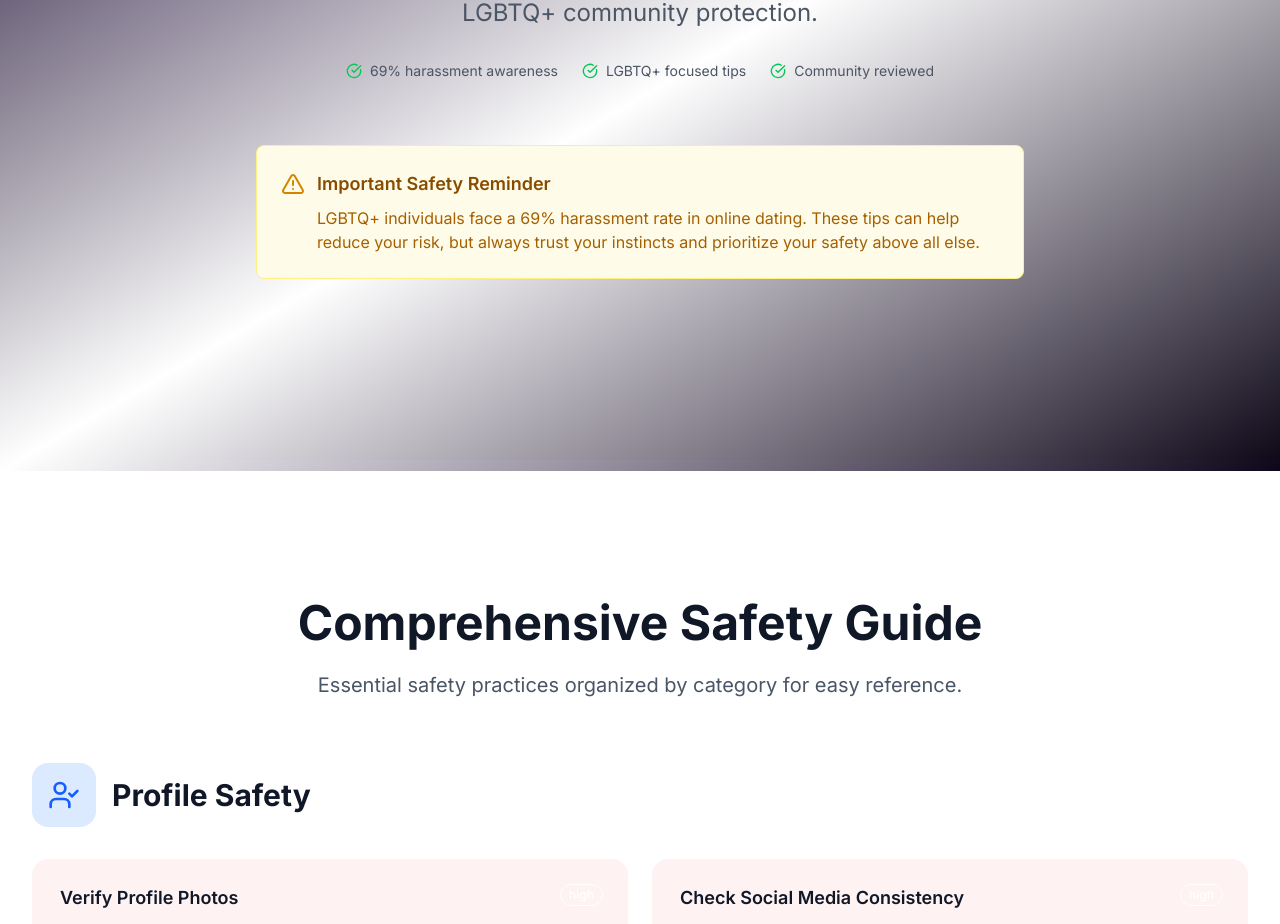
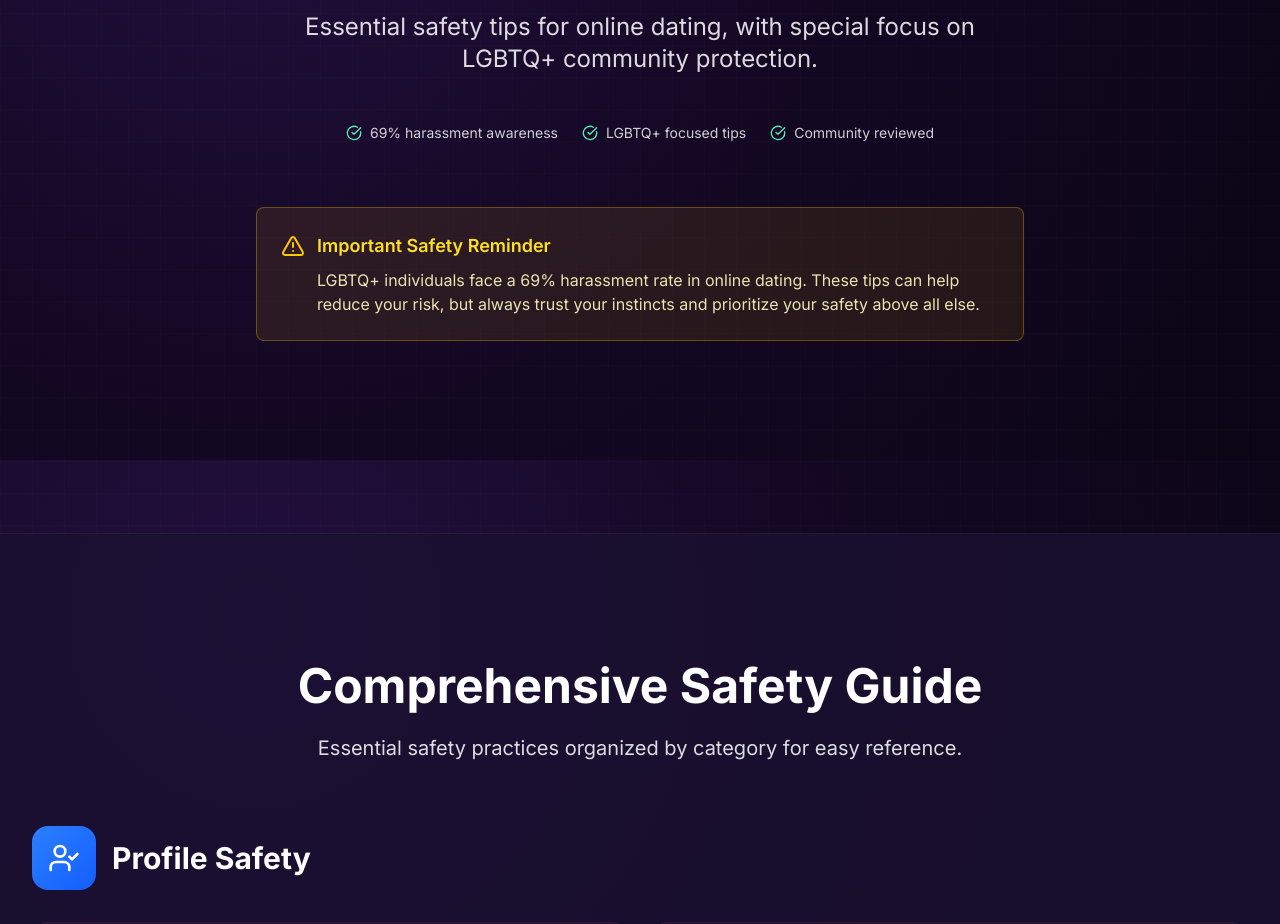
Before and after one commit to calebmills99/guardrV6, a Next.js app in the folder website/: page /safety-tips in a window 1280 px wide. Shown: the part 340-1264 px from the top of the page. Built offline with nearby package versions, Linux system fonts and the light colour scheme.

Commit message:
Update Safety Tips page to dark theme, complete styling updates
Co-authored-by: calebmills99 <161272723+calebmills99@users.noreply.github.com>

```diff
--- a/website/src/app/safety-tips/page.tsx
+++ b/website/src/app/safety-tips/page.tsx
@@ -32,7 +32,7 @@ export default function SafetyTips() {
       title: 'Profile Safety',
       icon: UserCheck,
       color: 'text-blue-600',
-      bgColor: 'bg-blue-100',
+      bgColor: 'from-blue-500 to-blue-600',
       tips: [
         {
           title: 'Verify Profile Photos',
@@ -60,7 +60,7 @@ export default function SafetyTips() {
       title: 'Communication Safety',
       icon: MessageSquare,
       color: 'text-green-600',
-      bgColor: 'bg-green-100',
+      bgColor: 'from-emerald-500 to-emerald-600',
       tips: [
         {
           title: 'Start with App Messaging',
@@ -88,7 +88,7 @@ export default function SafetyTips() {
       title: 'Meeting Safety',
       icon: MapPin,
       color: 'text-purple-600',
-      bgColor: 'bg-purple-100',
+      bgColor: 'from-purple-500 to-purple-600',
       tips: [
         {
           title: 'Meet in Public Places',
@@ -116,7 +116,7 @@ export default function SafetyTips() {
       title: 'LGBTQ+ Specific Safety',
       icon: Heart,
       color: 'text-pink-600',
-      bgColor: 'bg-pink-100',
+      bgColor: 'from-pink-500 to-pink-600',
       tips: [
         {
           title: 'Control Your Coming Out',
@@ -248,66 +248,68 @@ export default function SafetyTips() {
   const getSeverityColor = (severity: string) => {
     switch (severity) {
       case 'high':
-        return 'text-red-600 bg-red-100';
+        return 'text-red-400 bg-red-500/20';
       case 'medium':
-        return 'text-orange-600 bg-orange-100';
+        return 'text-orange-400 bg-orange-500/20';
       default:
-        return 'text-gray-600 bg-gray-100';
+        return 'text-white/70 bg-white/10';
     }
   };
 
   const getImportanceColor = (importance: string) => {
     switch (importance) {
       case 'high':
-        return 'border-red-300 bg-red-50';
+        return 'border-red-400/40 bg-red-500/5';
       case 'medium':
-        return 'border-orange-300 bg-orange-50';
+        return 'border-orange-400/40 bg-orange-500/5';
       default:
-        return 'border-gray-300 bg-gray-50';
+        return 'border-white/20 bg-white/5';
     }
   };
 
   return (
-    <div className="min-h-screen">
+    <div className="min-h-screen text-white">
       {/* Hero Section */}
-      <section className="relative bg-gradient-to-br from-primary-50 via-white to-secondary-50 py-20 lg:py-32 overflow-hidden">
-        <div className="absolute inset-0 bg-grid-pattern opacity-5"></div>
+      <section className="relative overflow-hidden py-24 lg:py-32 bg-hero-night">
+        <div className="absolute inset-0 bg-grid-pattern opacity-40"></div>
+        <div className="absolute -top-20 -left-10 w-96 h-96 rounded-full bg-primary-500/40 blur-hero"></div>
+        <div className="absolute top-40 -right-16 w-[520px] h-[520px] rounded-full bg-secondary-500/35 blur-orb"></div>
 
         <div className="container mx-auto px-4 sm:px-6 lg:px-8 relative z-10">
           <div className="text-center">
-            <div className="w-24 h-1 pride-gradient mx-auto mb-6 rounded-full"></div>
+            <div className="w-28 h-1 pride-gradient mx-auto mb-8 rounded-full shadow-glow-neutral"></div>
 
-            <h1 className="text-5xl lg:text-6xl font-bold text-gray-900 mb-6">
+            <h1 className="text-5xl lg:text-7xl font-bold mb-8 leading-tight">
               Stay <span className="gradient-text">Safe</span> While Dating
             </h1>
 
-            <p className="text-xl lg:text-2xl text-gray-600 mb-8 max-w-3xl mx-auto">
+            <p className="text-xl lg:text-2xl text-white/85 mb-12 max-w-3xl mx-auto">
               Essential safety tips for online dating, with special focus on LGBTQ+ community protection.
             </p>
 
-            <div className="flex flex-wrap justify-center gap-6 mb-16 text-sm text-gray-600">
+            <div className="flex flex-wrap justify-center gap-6 mb-16 text-sm text-white/80">
               <div className="flex items-center gap-2">
-                <CheckCircle className="h-4 w-4 text-green-500" />
+                <CheckCircle className="h-4 w-4 text-emerald-300" />
                 <span>69% harassment awareness</span>
               </div>
               <div className="flex items-center gap-2">
-                <CheckCircle className="h-4 w-4 text-green-500" />
+                <CheckCircle className="h-4 w-4 text-emerald-300" />
                 <span>LGBTQ+ focused tips</span>
               </div>
               <div className="flex items-center gap-2">
-                <CheckCircle className="h-4 w-4 text-green-500" />
+                <CheckCircle className="h-4 w-4 text-emerald-300" />
                 <span>Community reviewed</span>
               </div>
             </div>
 
-            <div className="bg-yellow-50 border border-yellow-200 rounded-lg p-6 max-w-3xl mx-auto mb-16">
+            <div className="bg-yellow-500/10 border border-yellow-400/30 rounded-lg p-6 max-w-3xl mx-auto mb-16">
               <div className="flex items-start gap-3">
-                <AlertTriangle className="h-6 w-6 text-yellow-600 flex-shrink-0 mt-0.5" />
+                <AlertTriangle className="h-6 w-6 text-yellow-400 flex-shrink-0 mt-0.5" />
                 <div className="text-left">
-                  <h3 className="text-lg font-semibold text-yellow-800 mb-2">
+                  <h3 className="text-lg font-semibold text-yellow-300 mb-2">
                     Important Safety Reminder
                   </h3>
-                  <p className="text-yellow-700">
+                  <p className="text-yellow-100/90">
                     LGBTQ+ individuals face a 69% harassment rate in online dating. These tips can help reduce your risk,
                     but always trust your instincts and prioritize your safety above all else.
                   </p>
@@ -319,13 +321,13 @@ export default function SafetyTips() {
       </section>
 
       {/* Safety Categories */}
-      <section className="py-20 lg:py-32 bg-white">
+      <section className="py-20 lg:py-32 bg-[color:var(--surface-200)]/75 border-t border-white/5">
         <div className="container mx-auto px-4 sm:px-6 lg:px-8">
           <div className="text-center mb-16">
-            <h2 className="text-4xl lg:text-5xl font-bold text-gray-900 mb-6">
+            <h2 className="text-4xl lg:text-5xl font-bold text-white mb-6">
               Comprehensive Safety Guide
             </h2>
-            <p className="text-xl text-gray-600 max-w-3xl mx-auto">
+            <p className="text-xl text-white/85 max-w-3xl mx-auto">
               Essential safety practices organized by category for easy reference.
             </p>
           </div>
@@ -337,10 +339,10 @@ export default function SafetyTips() {
               return (
                 <div key={categoryIndex}>
                   <div className="flex items-center gap-4 mb-8">
-                    <div className={`w-16 h-16 rounded-2xl ${category.bgColor} flex items-center justify-center`}>
-                      <Icon className={`h-8 w-8 ${category.color}`} />
+                    <div className={`w-16 h-16 rounded-2xl bg-gradient-to-br ${category.bgColor} flex items-center justify-center`}>
+                      <Icon className={`h-8 w-8 text-white`} />
                     </div>
-                    <h3 className="text-3xl font-bold text-gray-900">
+                    <h3 className="text-3xl font-bold text-white">
                       {category.title}
                     </h3>
                   </div>
@@ -353,7 +355,7 @@ export default function SafetyTips() {
                         hover
                       >
                         <div className="flex items-start justify-between mb-3">
-                          <h4 className="text-lg font-semibold text-gray-900">
+                          <h4 className="text-lg font-semibold text-white">
                             {tip.title}
                           </h4>
                           <Badge
@@ -364,7 +366,7 @@ export default function SafetyTips() {
                             {tip.importance}
                           </Badge>
                         </div>
-                        <p className="text-gray-600">
+                        <p className="text-white/85">
                           {tip.description}
                         </p>
                       </Card>
@@ -378,13 +380,13 @@ export default function SafetyTips() {
       </section>
 
       {/* Red Flags Section */}
-      <section className="py-20 lg:py-32 bg-gray-50">
+      <section className="py-20 lg:py-32 bg-[color:var(--surface-300)]/70 border-y border-white/5">
         <div className="container mx-auto px-4 sm:px-6 lg:px-8">
           <div className="text-center mb-16">
-            <h2 className="text-4xl lg:text-5xl font-bold text-gray-900 mb-6">
+            <h2 className="text-4xl lg:text-5xl font-bold text-white mb-6">
               Red Flags to Watch For
             </h2>
-            <p className="text-xl text-gray-600 max-w-3xl mx-auto">
+            <p className="text-xl text-white/85 max-w-3xl mx-auto">
               Warning signs that indicate potential danger or deception.
             </p>
           </div>
@@ -394,8 +396,8 @@ export default function SafetyTips() {
               <Card key={index} className="h-full" hover>
                 <div className="flex items-start justify-between mb-3">
                   <div className="flex items-start gap-3">
-                    <Flag className="h-5 w-5 text-red-600 flex-shrink-0 mt-0.5" />
-                    <h3 className="text-lg font-semibold text-gray-900">
+                    <Flag className="h-5 w-5 text-red-400 flex-shrink-0 mt-0.5" />
+                    <h3 className="text-lg font-semibold text-white">
                       {flag.flag}
                     </h3>
                   </div>
@@ -407,7 +409,7 @@ export default function SafetyTips() {
                     {flag.severity}
                   </Badge>
                 </div>
-                <p className="text-gray-600">
+                <p className="text-white/85">
                   {flag.description}
                 </p>
               </Card>
@@ -417,13 +419,13 @@ export default function SafetyTips() {
       </section>
 
       {/* Emergency Plan Section */}
-      <section className="py-20 lg:py-32 bg-white">
+      <section className="py-20 lg:py-32 bg-[color:var(--surface-200)]/60">
         <div className="container mx-auto px-4 sm:px-6 lg:px-8">
           <div className="text-center mb-16">
-            <h2 className="text-4xl lg:text-5xl font-bold text-gray-900 mb-6">
+            <h2 className="text-4xl lg:text-5xl font-bold text-white mb-6">
               Create Your Safety Plan
             </h2>
-            <p className="text-xl text-gray-600 max-w-3xl mx-auto">
+            <p className="text-xl text-white/85 max-w-3xl mx-auto">
               Follow these steps to create a comprehensive safety plan for every date.
             </p>
           </div>
@@ -436,18 +438,18 @@ export default function SafetyTips() {
                 return (
                   <div key={index} className="flex items-start gap-6">
                     <div className="flex-shrink-0">
-                      <div className="flex items-center justify-center w-12 h-12 bg-primary-600 text-white rounded-full font-bold text-lg">
+                      <div className="flex items-center justify-center w-12 h-12 bg-gradient-to-br from-primary-500 to-secondary-500 text-white rounded-full font-bold text-lg shadow-glow-primary">
                         {step.step}
                       </div>
                     </div>
                     <Card className="flex-grow">
                       <div className="flex items-start gap-4">
-                        <Icon className="h-6 w-6 text-primary-600 flex-shrink-0 mt-1" />
+                        <Icon className="h-6 w-6 text-primary-200 flex-shrink-0 mt-1" />
                         <div>
-                          <h3 className="text-xl font-semibold text-gray-900 mb-2">
+                          <h3 className="text-xl font-semibold text-white mb-2">
                             {step.title}
                           </h3>
-                          <p className="text-gray-600">
+                          <p className="text-white/85">
                             {step.description}
                           </p>
                         </div>
@@ -462,13 +464,13 @@ export default function SafetyTips() {
       </section>
 
       {/* LGBTQ+ Resources Section */}
-      <section className="py-20 lg:py-32 bg-gray-50">
+      <section className="py-20 lg:py-32 bg-[color:var(--surface-300)]/70 border-y border-white/5">
         <div className="container mx-auto px-4 sm:px-6 lg:px-8">
           <div className="text-center mb-16">
-            <h2 className="text-4xl lg:text-5xl font-bold text-gray-900 mb-6">
+            <h2 className="text-4xl lg:text-5xl font-bold text-white mb-6">
               LGBTQ+ Safety Resources
             </h2>
-            <p className="text-xl text-gray-600 max-w-3xl mx-auto">
+            <p className="text-xl text-white/85 max-w-3xl mx-auto">
               Important contacts and resources for LGBTQ+ community members.
             </p>
           </div>
@@ -477,24 +479,24 @@ export default function SafetyTips() {
             {lgbtqResources.map((resource, index) => (
               <Card key={index} hover className="h-full">
                 <div className="flex items-start gap-4">
-                  <div className="w-12 h-12 bg-pride-red rounded-full flex items-center justify-center">
+                  <div className="w-12 h-12 bg-gradient-to-br from-pink-500 to-pink-600 rounded-full flex items-center justify-center shadow-glow-accent">
                     <Heart className="h-6 w-6 text-white" />
                   </div>
                   <div className="flex-grow">
-                    <h3 className="text-lg font-semibold text-gray-900 mb-2">
+                    <h3 className="text-lg font-semibold text-white mb-2">
                       {resource.name}
                     </h3>
-                    <p className="text-gray-600 mb-3">
+                    <p className="text-white/85 mb-3">
                       {resource.description}
                     </p>
                     <div className="space-y-1 text-sm">
                       <div className="flex items-center gap-2">
-                        <Phone className="h-4 w-4 text-gray-400" />
-                        <span className="text-gray-700">{resource.contact}</span>
+                        <Phone className="h-4 w-4 text-white/60" />
+                        <span className="text-white/80">{resource.contact}</span>
                       </div>
                       <div className="flex items-center gap-2">
-                        <Globe className="h-4 w-4 text-gray-400" />
-                        <span className="text-blue-600">{resource.website}</span>
+                        <Globe className="h-4 w-4 text-white/60" />
+                        <span className="text-accent-200">{resource.website}</span>
                       </div>
                     </div>
                   </div>
@@ -506,15 +508,16 @@ export default function SafetyTips() {
       </section>
 
       {/* CTA Section */}
-      <section className="py-20 lg:py-32 bg-gradient-to-br from-primary-600 to-secondary-600 text-white">
-        <div className="container mx-auto px-4 sm:px-6 lg:px-8 text-center">
-          <div className="w-32 h-1 pride-gradient mx-auto mb-8 rounded-full"></div>
+      <section className="py-20 lg:py-32 bg-cta-flare text-white relative overflow-hidden">
+        <div className="absolute inset-0 opacity-40 bg-grid-pattern" />
+        <div className="container mx-auto px-4 sm:px-6 lg:px-8 text-center relative z-10">
+          <div className="w-32 h-1 pride-gradient mx-auto mb-8 rounded-full shadow-glow-neutral-strong"></div>
 
           <h2 className="text-4xl lg:text-5xl font-bold mb-6">
             Ready for AI-Powered Protection?
           </h2>
 
-          <p className="text-xl lg:text-2xl mb-8 max-w-3xl mx-auto opacity-90">
+          <p className="text-xl lg:text-2xl mb-10 max-w-3xl mx-auto opacity-90">
             These tips are essential, but Guardr's AI can automate many safety checks for you.
           </p>
 
@@ -537,7 +540,7 @@ export default function SafetyTips() {
             </Button>
           </div>
 
-          <div className="mt-12 text-sm opacity-75">
+          <div className="mt-12 text-sm text-white/80">
             Remember: You are an adult. You decide. Trust your instincts and prioritize your safety.
           </div>
         </div>
```
